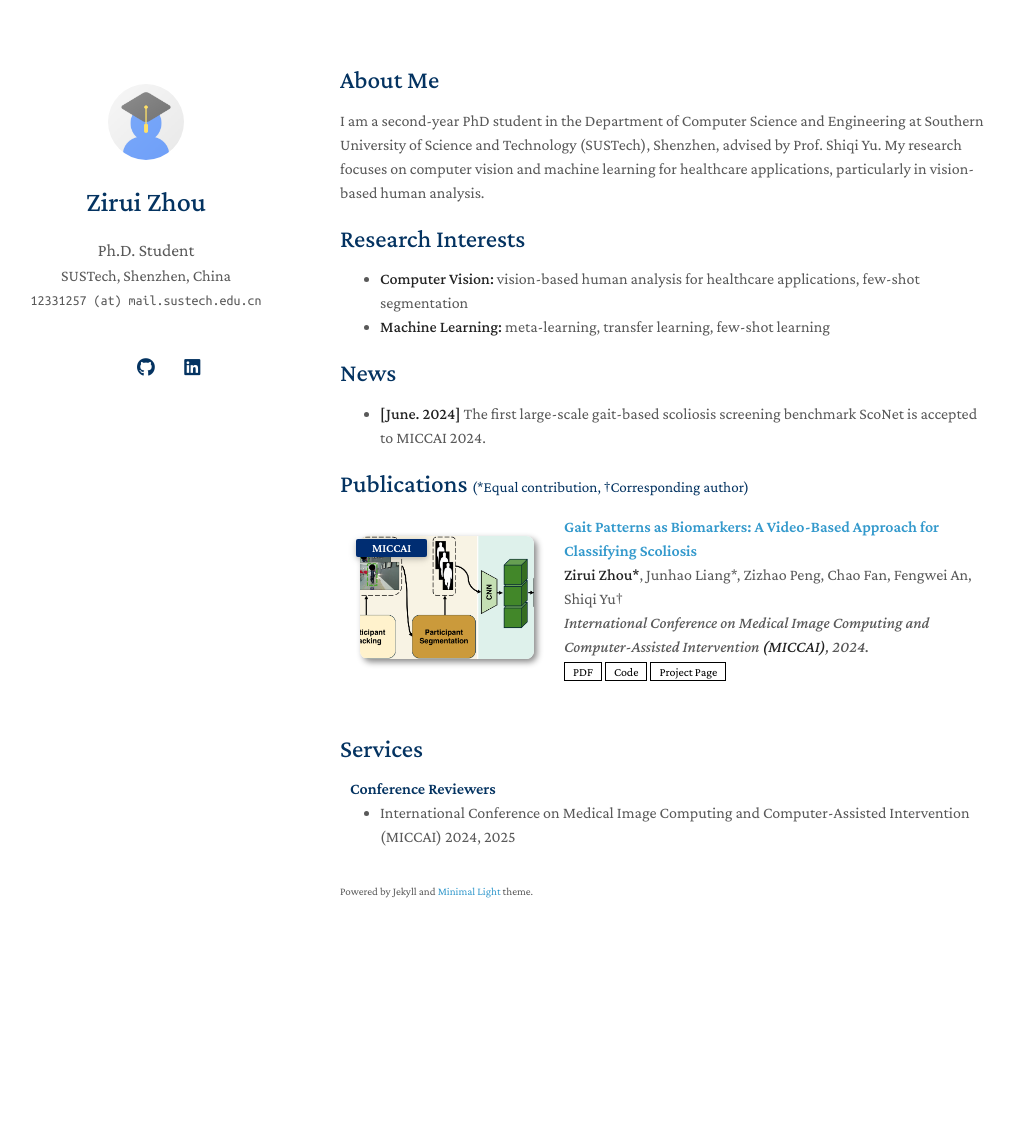
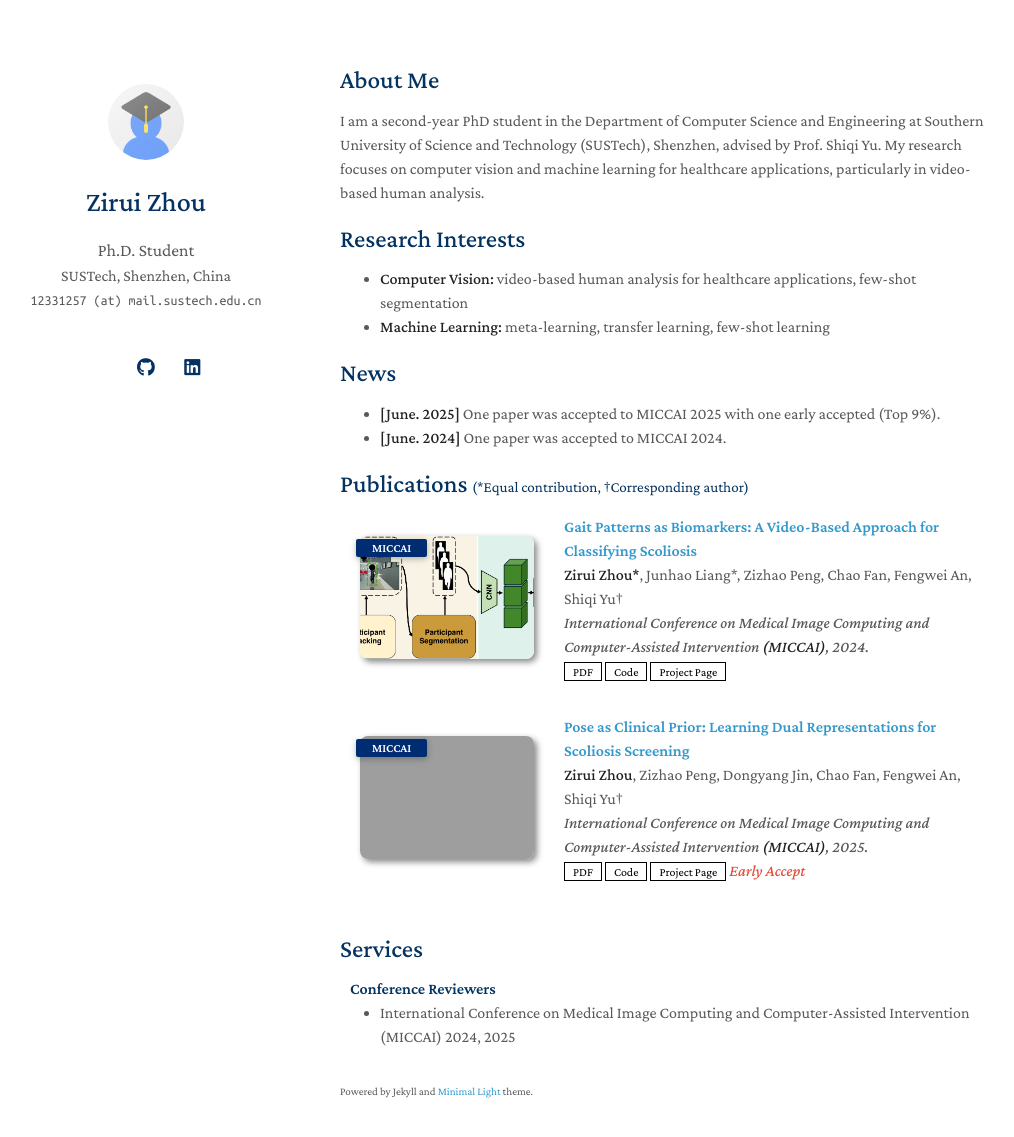
Before and after one commit to zhouzi180/zhouzi180.github.io, a Jekyll site: the page built from index.md, in a window 1280 px wide and 1172 px high. Shown: the top 1137 px of the window, without its empty margins (130-1144 px from the left). Built offline with Jekyll 4.4.1, drawn with Linux system fonts in a browser that asks for light colours; a style sheet for code colours, icons or effects is not loaded; our own code applies the rules of GitHub Pages for plain Markdown files; grey boxes are pictures that could not be loaded.

Commit message:
Update publications and profile for MICCAI 2025 paper
Added a new MICCAI 2025 publication to publications.yml and updated the homepage to reflect the new paper and acceptance news. Also clarified research focus from 'vision-based' to 'video-based' human analysis.

```diff
--- a/_config.yml
+++ b/_config.yml
@@ -31,7 +31,7 @@ enable_footnote: true
 
 # Auto Dark Mode
 # You may use the option to disable the automatic dark theme
-auto_dark_mode: true
+auto_dark_mode: false
 
 # Font
 # You can use this option to choose between Serif or Sans Serif fonts.
--- a/_data/publications.yml
+++ b/_data/publications.yml
@@ -32,3 +32,15 @@ main:
     # notes: Oral Presentation
     image: ./assets/img/miccai2024.png
     # notes: Early Accept
+
+  - title: "Pose as Clinical Prior: Learning Dual Representations for Scoliosis Screening"
+    authors: <strong>Zirui Zhou</strong>, Zizhao Peng, Dongyang Jin, Chao Fan, Fengwei An, Shiqi Yu†
+    conference_short: MICCAI
+    conference: International Conference on Medical Image Computing and Computer-Assisted Intervention <strong>(MICCAI)</strong>, 2025.
+    pdf: https://arxiv.org/pdf/2407.05726
+    code: https://github.com/ShiqiYu/OpenGait/tree/master
+    page: https://zhouzi180.github.io/Scoliosis1K/
+    # bibtex: https://class-il.mpi-inf.mpg.de/mnemonics/
+    # notes: Oral Presentation
+    image: ./assets/img/miccai2025.png
+    notes: Early Accept
--- a/index.md
+++ b/index.md
@@ -4,17 +4,17 @@ layout: homepage
 
 ## About Me
 
-I am a second-year PhD student in the Department of Computer Science and Engineering at Southern University of Science and Technology (SUSTech), Shenzhen, advised by Prof. Shiqi Yu. My research focuses on computer vision and machine learning for healthcare applications, particularly in vision-based human analysis.
+I am a second-year PhD student in the Department of Computer Science and Engineering at Southern University of Science and Technology (SUSTech), Shenzhen, advised by Prof. Shiqi Yu. My research focuses on computer vision and machine learning for healthcare applications, particularly in video-based human analysis.
 
 
 ## Research Interests
 
-- **Computer Vision:** vision-based human analysis for healthcare applications, few-shot segmentation
+- **Computer Vision:** video-based human analysis for healthcare applications, few-shot segmentation
 - **Machine Learning:** meta-learning, transfer learning, few-shot learning
 
 ## News
-
-- **[June. 2024]** The first large-scale gait-based scoliosis screening benchmark ScoNet is accepted to MICCAI 2024.
+- **[June. 2025]**  One paper was accepted to MICCAI 2025 with one early accepted (Top 9%).
+- **[June. 2024]** One paper was accepted to MICCAI 2024.
 
 {% include_relative _includes/publications.md %}
 
```
